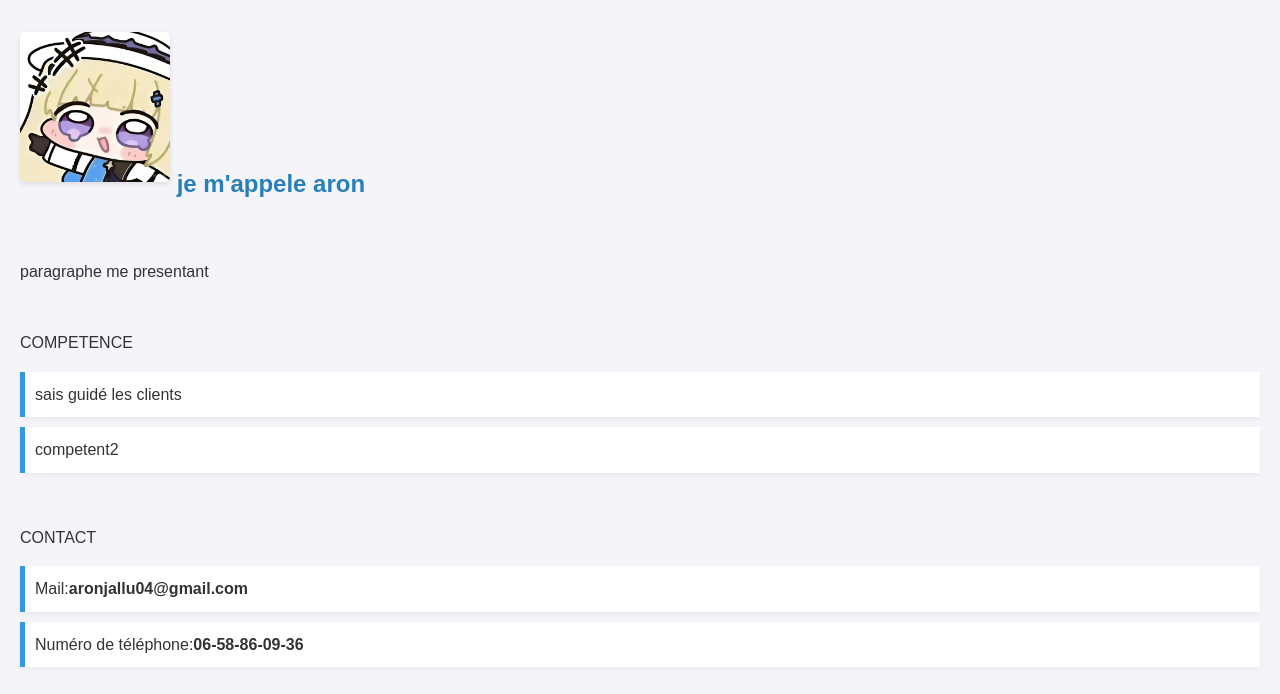
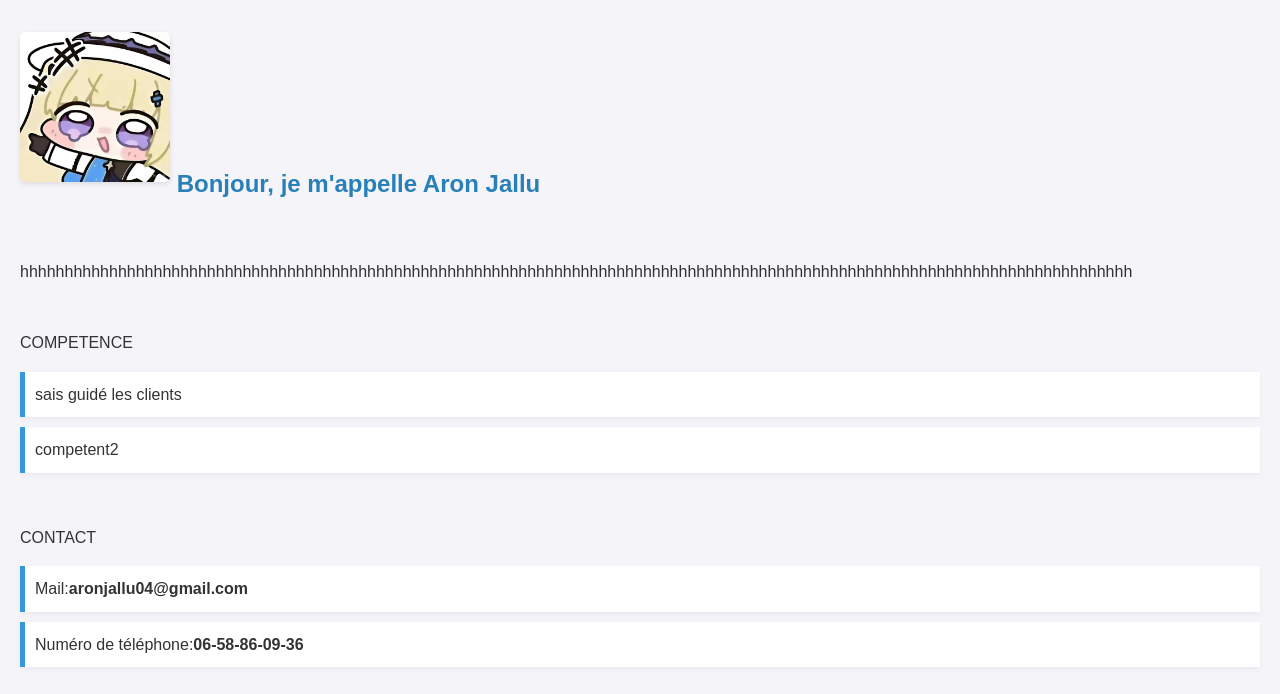
Before and after one commit to MisterAdou/portfolio, a plain HTML site: page index.html in a window 1280 px wide. Shown: the part 106-800 px from the top of the page. Drawn offline with Linux system fonts and the light colour scheme.

Commit message:
Add files via upload

```diff
--- a/index.html
+++ b/index.html
@@ -7,9 +7,9 @@
 </head>
 <body>
     <h1>Portfolio d'Aron Jallu</h1>
-    <h2><img src="image/photo.jpg" alt="selfie" width="150"> je m'appele aron</h2>
+    <h2><img src="image/photo.jpg" alt="selfie" width="150"> Bonjour, je m'appelle Aron Jallu</h2>
     </br>
-    <p>paragraphe me presentant</p>
+    <p>hhhhhhhhhhhhhhhhhhhhhhhhhhhhhhhhhhhhhhhhhhhhhhhhhhhhhhhhhhhhhhhhhhhhhhhhhhhhhhhhhhhhhhhhhhhhhhhhhhhhhhhhhhhhhhhhhhhhhhhhhhhhh</p>
     </br>
     <p>COMPETENCE</p>
     <ul>
```
